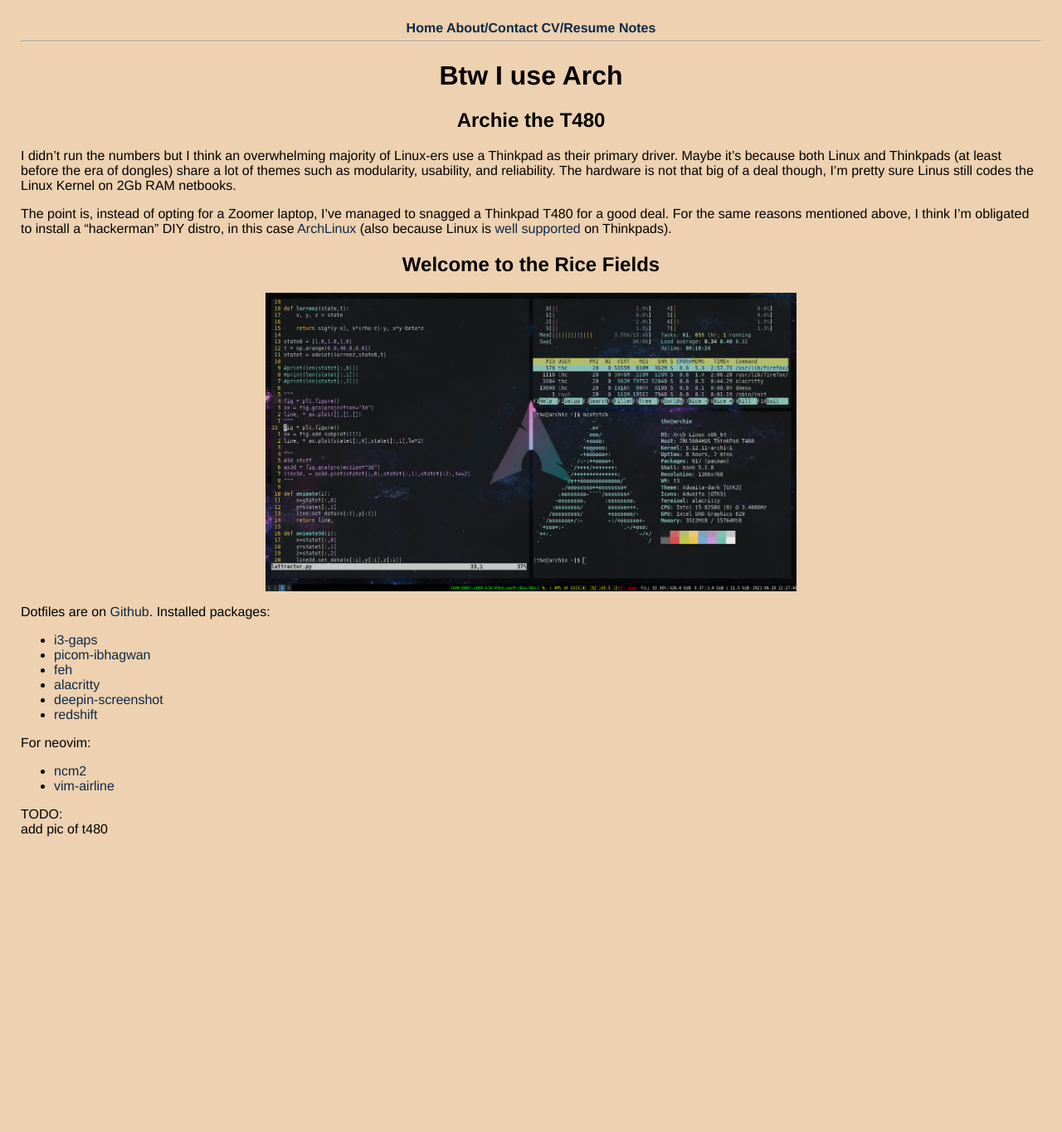
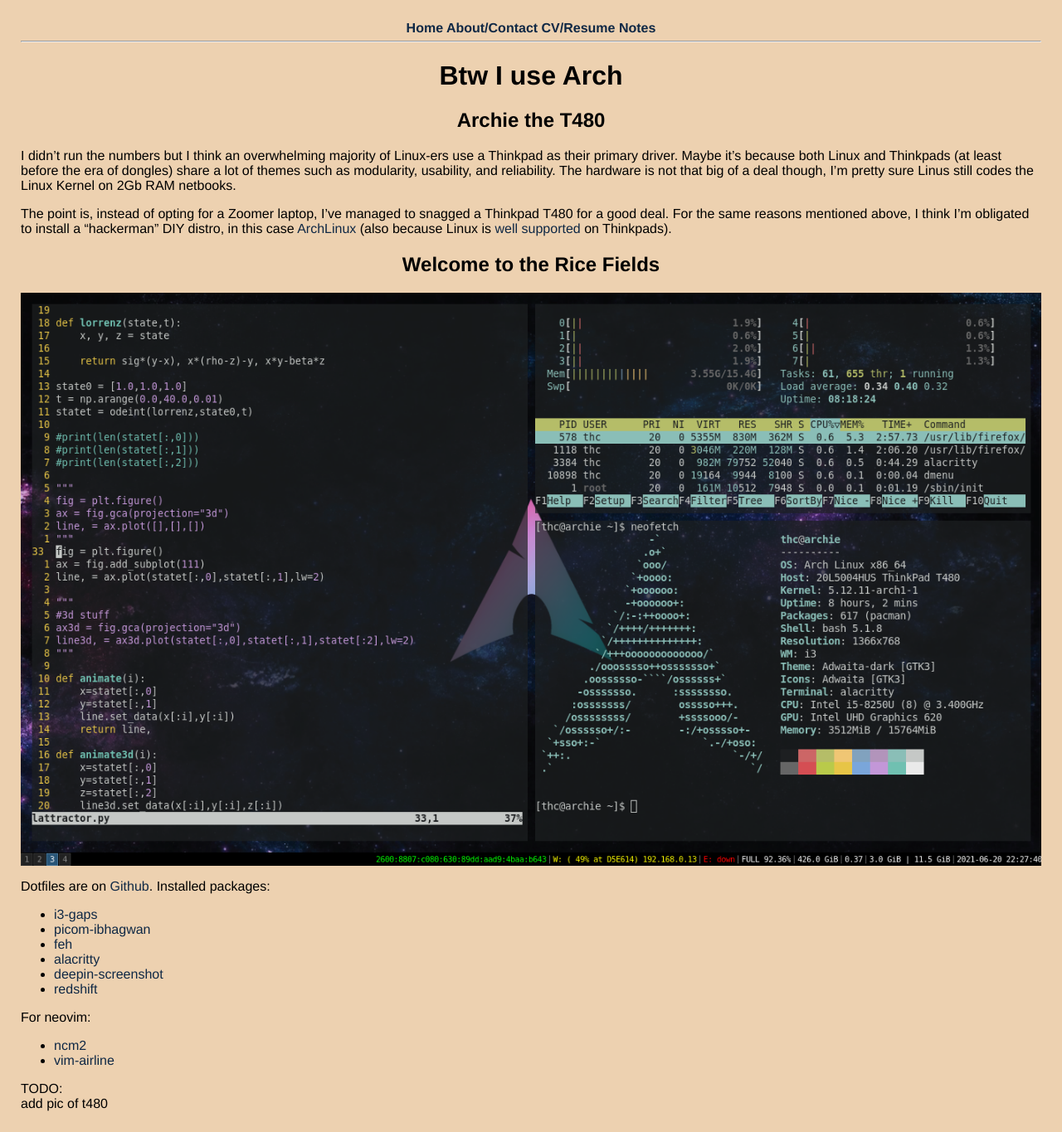
Before and after one commit to thaihangchung7/thaihangchung7.github.io, a Jekyll site: the page built from _notes/archie.md, in a window 1280 px wide. Shown: the whole page at 83% size. Built offline with Jekyll 4.4.1, drawn with Linux system fonts in a browser that asks for light colours; before the commit the page ends 1034 px from its top, so only the background shows below that.

```diff
--- a/_sass/main.scss
+++ b/_sass/main.scss
@@ -42,6 +42,13 @@
   margin-top: -15px;
 }
 
+img {
+   width:auto;
+   height:auto;
+   max-width:100%;
+   max-height:100%;
+}
+
 /* tabled notes list? */
 #menu ul {
   display: block;
```
